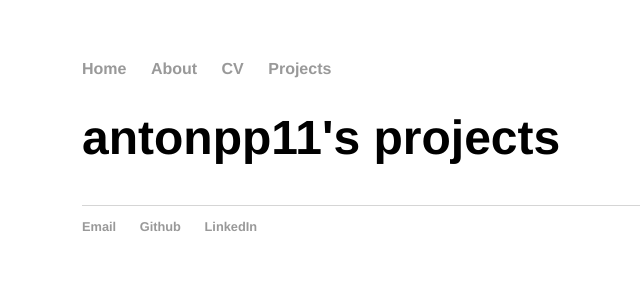
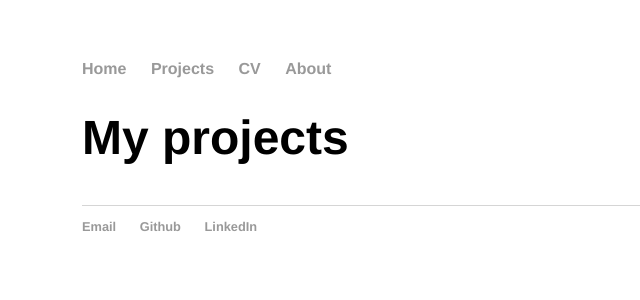
Before and after one commit to antonpp11/antonpp11.github.io, a Jekyll site: the page built from projects/index.html, in a window 1280 px wide. Shown: the top 300 px of the page, without its empty margins (110-750 px from the left). Built offline with Jekyll 4.4.1, drawn with Linux system fonts in a browser that asks for light colours.

Commit message:
Added little details to make projects work

```diff
--- a/_layouts/default.html
+++ b/_layouts/default.html
@@ -15,9 +15,9 @@
 		<nav>
     		<ul>
         		<li><a href="/">Home</a></li>
-	        	<li><a href="/about">About</a></li>
+        		<li><a href="/projects">Projects</a></li>
         		<li><a href="/cv">CV</a></li>
-        		<li><a href="/projects">Projects</a></li>
+        		<li><a href="/about">About</a></li>
     		</ul>
 		</nav>
 		<div class="container">
--- a/about/index.html
+++ b/about/index.html
@@ -1,8 +1,8 @@
 ---
 layout: default
-title: About antonpp11
+title: About Me
 ---
-	<h1>About me</h1>
+	<h1>{{ page.title }}</h1>
 	<!-- <ul class="posts">
 
 	  {% for post in site.posts %}
--- a/cv/index.html
+++ b/cv/index.html
@@ -1,8 +1,8 @@
 ---
 layout: default
-title: antonpp11's CV
+title: My CV
 ---
-	<h1>My CV</h1>
+	<h1>{{ page.title }}</h1>
 	<!-- <ul class="posts">
 
 	  {% for post in site.posts %}
--- a/projects/index.html
+++ b/projects/index.html
@@ -1,6 +1,6 @@
 ---
 layout: default
-title: antonpp11's projects
+title: My projects
 ---
 	<h1>{{ page.title }}</h1>
 	<ul class="posts">
```
Also changed, not shown: _projects/2020-04-16-My-website-is-launched.md (+1 -1 lines).
